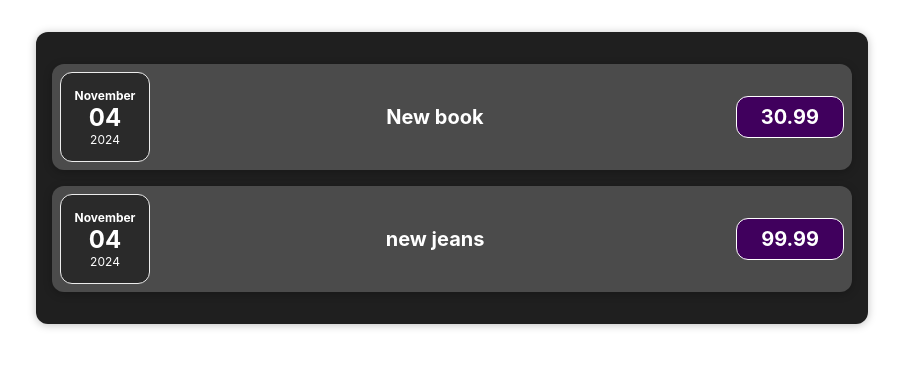
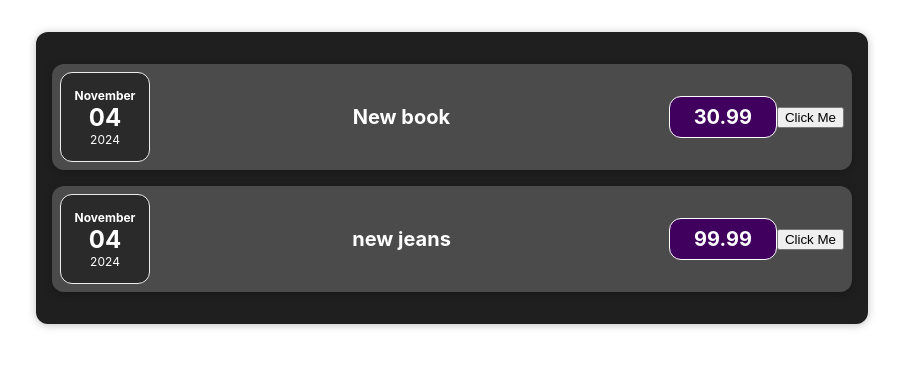
Before and after one commit to rab0ta/expenses, a React (Create React App) app: page / in a window 1280 px wide. Shown: the top 368 px of the page, without its empty margins (188-1091 px from the left). Built offline with nearby package versions, Linux system fonts and the light colour scheme.

Commit message:
sündmuste töötlusd komponentides

```diff
--- a/src/components/Expenses/ExpenseItem.js
+++ b/src/components/Expenses/ExpenseItem.js
@@ -1,10 +1,17 @@
 import ExpenseDate from './ExpenseDate'
 import './ExpenseItem.css'
 import Card from '../UI/Card'
+import { useState } from 'react'
 
 
 function ExpenseItem(props){
-
+    const [title, setTitle] = useState(props.expenseData.title)
+    const clickHandler = () =>{
+        console.log('click!')
+        setTitle(`Updated by click ${title}`)
+        console.log(title)
+        props.expenseData.price = title
+    }
     return (
     <Card className='expense-item'>
         <ExpenseDate
@@ -14,6 +21,7 @@
             <h2>{props.expenseData.title}</h2>
             <div className='expense-item__price'>{props.expenseData.price}</div>
         </div>
+        <button onClick={clickHandler}>Click Me</button>
     </Card>
     )
 }
```
